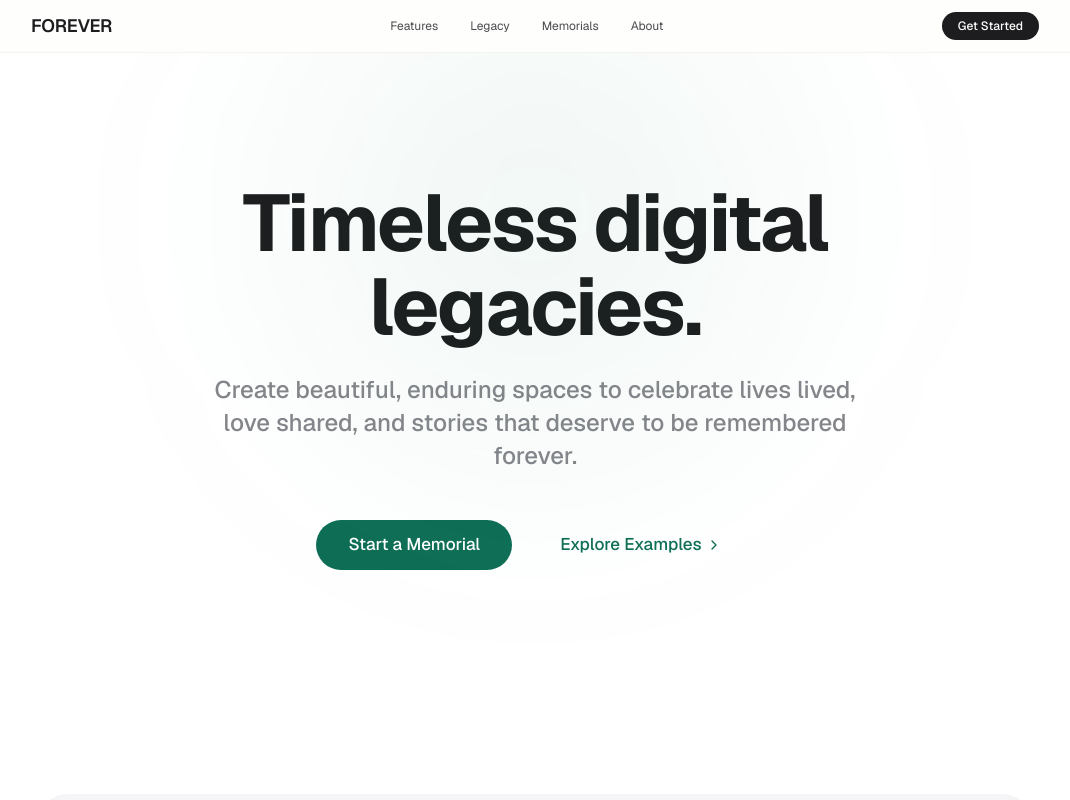
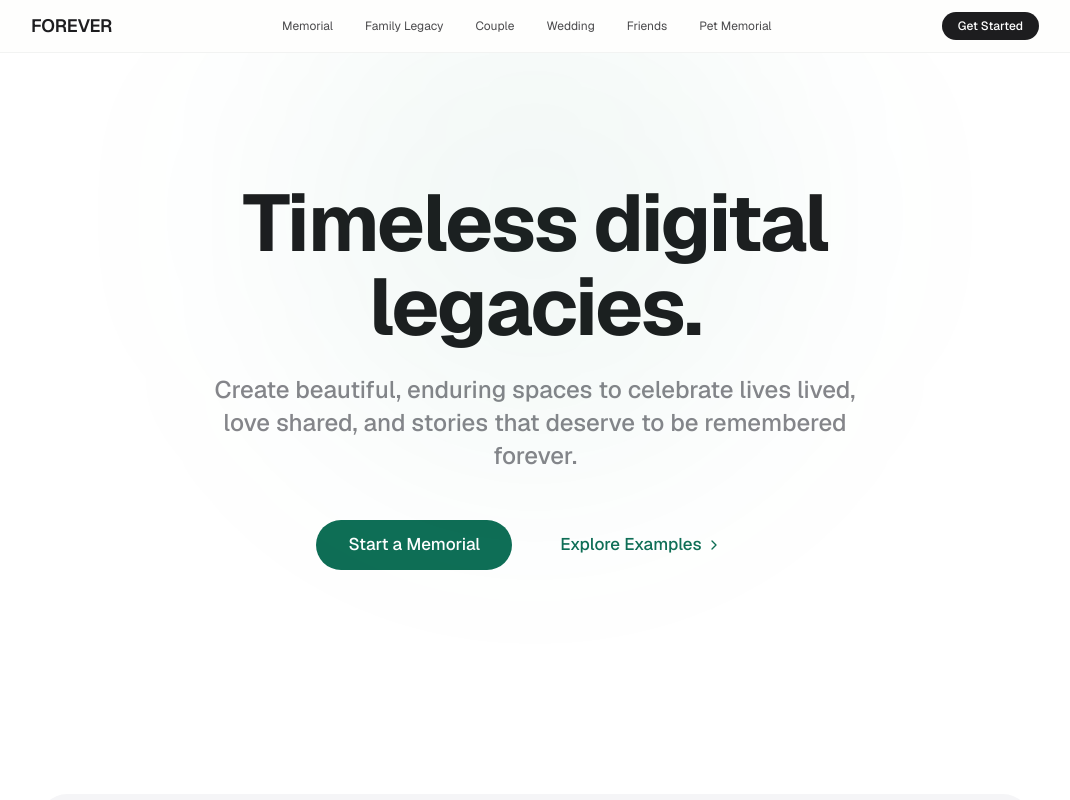
Before and after one commit to olelemon-wq/ForeverProject-, a Next.js app: page / in a window 1280 px wide. Shown: the top 800 px of the page, without its empty margins (105-1175 px from the left). Built offline with nearby package versions, Linux system fonts and the light colour scheme; a web font is replaced by a local one.

Commit message:
style: update landing page navigation menu items to match user list

```diff
--- a/app/(marketing)/layout.tsx
+++ b/app/(marketing)/layout.tsx
@@ -22,18 +22,24 @@ export default function MarketingLayout({
           </Link>
 
           {/* Desktop links */}
-          <div className="hidden md:flex items-center gap-8 text-xs font-normal text-[#1D1D1F]/80">
-            <a href="#features" className="hover:text-[#1D1D1F] transition-colors duration-300">
-              Features
+          <div className="hidden lg:flex items-center gap-6 xl:gap-8 text-xs font-normal text-[#1D1D1F]/80">
+            <a href="#memorial" className="hover:text-[#1D1D1F] transition-colors duration-300">
+              Memorial
             </a>
-            <a href="#legacy" className="hover:text-[#1D1D1F] transition-colors duration-300">
-              Legacy
+            <a href="#family-legacy" className="hover:text-[#1D1D1F] transition-colors duration-300">
+              Family Legacy
             </a>
-            <a href="#memorials" className="hover:text-[#1D1D1F] transition-colors duration-300">
-              Memorials
+            <a href="#couple" className="hover:text-[#1D1D1F] transition-colors duration-300">
+              Couple
             </a>
-            <a href="#about" className="hover:text-[#1D1D1F] transition-colors duration-300">
-              About
+            <a href="#wedding" className="hover:text-[#1D1D1F] transition-colors duration-300">
+              Wedding
+            </a>
+            <a href="#friends" className="hover:text-[#1D1D1F] transition-colors duration-300">
+              Friends
+            </a>
+            <a href="#pet-memorial" className="hover:text-[#1D1D1F] transition-colors duration-300">
+              Pet Memorial
             </a>
           </div>
 
@@ -48,7 +54,7 @@ export default function MarketingLayout({
 
             <button
               onClick={() => setIsMobileMenuOpen(!isMobileMenuOpen)}
-              className="md:hidden text-[#1D1D1F] hover:opacity-80 transition-opacity cursor-pointer p-1"
+              className="lg:hidden text-[#1D1D1F] hover:opacity-80 transition-opacity cursor-pointer p-1"
             >
               {isMobileMenuOpen ? <X className="w-5 h-5" /> : <Menu className="w-5 h-5" />}
             </button>
@@ -56,35 +62,49 @@ export default function MarketingLayout({
 
           {/* Mobile Dropdown Panel */}
           {isMobileMenuOpen && (
-            <div className="md:hidden absolute left-0 right-0 top-full border-b border-[#bfc9c3]/20 bg-[#FFFFFF] shadow-xl z-50 divide-y divide-[#bfc9c3]/10">
+            <div className="lg:hidden absolute left-0 right-0 top-full border-b border-[#bfc9c3]/20 bg-[#FFFFFF] shadow-xl z-50 divide-y divide-[#bfc9c3]/10">
               <div className="flex flex-col p-4 gap-2 bg-[#FFFFFF]">
                 <a
-                  href="#features"
+                  href="#memorial"
                   onClick={() => setIsMobileMenuOpen(false)}
                   className="px-4 py-3 text-sm font-medium text-[#1D1D1F]/80 hover:text-[#1D1D1F] hover:bg-[#F5F5F7] rounded-xl transition block"
                 >
-                  Features
+                  Memorial
                 </a>
                 <a
-                  href="#legacy"
+                  href="#family-legacy"
                   onClick={() => setIsMobileMenuOpen(false)}
                   className="px-4 py-3 text-sm font-medium text-[#1D1D1F]/80 hover:text-[#1D1D1F] hover:bg-[#F5F5F7] rounded-xl transition block"
                 >
-                  Legacy
+                  Family Legacy
                 </a>
                 <a
-                  href="#memorials"
+                  href="#couple"
                   onClick={() => setIsMobileMenuOpen(false)}
                   className="px-4 py-3 text-sm font-medium text-[#1D1D1F]/80 hover:text-[#1D1D1F] hover:bg-[#F5F5F7] rounded-xl transition block"
                 >
-                  Memorials
+                  Couple
                 </a>
                 <a
-                  href="#about"
+                  href="#wedding"
                   onClick={() => setIsMobileMenuOpen(false)}
                   className="px-4 py-3 text-sm font-medium text-[#1D1D1F]/80 hover:text-[#1D1D1F] hover:bg-[#F5F5F7] rounded-xl transition block"
                 >
-                  About
+                  Wedding
+                </a>
+                <a
+                  href="#friends"
+                  onClick={() => setIsMobileMenuOpen(false)}
+                  className="px-4 py-3 text-sm font-medium text-[#1D1D1F]/80 hover:text-[#1D1D1F] hover:bg-[#F5F5F7] rounded-xl transition block"
+                >
+                  Friends
+                </a>
+                <a
+                  href="#pet-memorial"
+                  onClick={() => setIsMobileMenuOpen(false)}
+                  className="px-4 py-3 text-sm font-medium text-[#1D1D1F]/80 hover:text-[#1D1D1F] hover:bg-[#F5F5F7] rounded-xl transition block"
+                >
+                  Pet Memorial
                 </a>
                 <Link
                   href="/login"
--- a/app/(marketing)/page.tsx
+++ b/app/(marketing)/page.tsx
@@ -53,7 +53,7 @@ export default function MarketingHome() {
       </section>
 
       {/* MEMORIAL SECTION */}
-      <section id="features" className="py-12 md:py-24">
+      <section id="memorial" className="py-12 md:py-24">
         <div className="max-w-[1040px] mx-auto px-6">
           <div className="flex flex-col md:flex-row items-center gap-12 bg-[#F5F5F7] rounded-[28px] overflow-hidden p-12 md:p-16">
             <div className="w-full md:w-1/2 order-2 md:order-1 relative rounded-3xl overflow-hidden aspect-[4/5] bg-[#F5F5F7]">
@@ -84,7 +84,7 @@ export default function MarketingHome() {
       </section>
 
       {/* COUPLE / WEDDING SECTION */}
-      <section id="legacy" className="py-12 md:py-24">
+      <section id="couple" className="py-12 md:py-24">
         <div className="max-w-[1040px] mx-auto px-6 space-y-8">
           <div className="relative w-full rounded-[32px] overflow-hidden bg-[#F5F5F7] flex flex-col md:flex-row items-stretch min-h-[560px]">
             <div className="w-full md:w-1/2 p-12 md:p-20 flex flex-col justify-center z-10 bg-[#FFFFFF] md:bg-transparent md:bg-gradient-to-r md:from-[#FFFFFF] md:via-[#FFFFFF]/90 md:to-transparent">
@@ -155,7 +155,7 @@ export default function MarketingHome() {
       </section>
 
       {/* WEDDING SECTION */}
-      <section className="py-12 md:py-24 bg-[#F5F5F7]">
+      <section id="wedding" className="py-12 md:py-24 bg-[#F5F5F7]">
         <div className="max-w-[1040px] mx-auto px-6 space-y-8">
           <div className="relative w-full rounded-[32px] overflow-hidden flex flex-col md:flex-row items-stretch min-h-[560px] bg-[#FFFFFF]">
             <div className="relative md:absolute md:inset-0 md:right-1/2 w-full md:w-1/2 h-[300px] md:h-full">
@@ -226,7 +226,7 @@ export default function MarketingHome() {
       </section>
 
       {/* FAMILY LEGACY SECTION */}
-      <section id="memorials" className="py-12 md:py-24">
+      <section id="family-legacy" className="py-12 md:py-24">
         <div className="max-w-[1040px] mx-auto px-6">
           <div className="flex flex-col md:flex-row items-center gap-12 bg-[#F5F5F7] rounded-[28px] overflow-hidden p-12 md:p-16">
             <div className="w-full md:w-1/2 order-2 md:order-1 relative rounded-3xl overflow-hidden aspect-[16/9] bg-[#F5F5F7]">
@@ -257,7 +257,7 @@ export default function MarketingHome() {
       </section>
 
       {/* FRIENDS SECTION */}
-      <section id="about" className="py-12 md:py-24">
+      <section id="friends" className="py-12 md:py-24">
         <div className="max-w-[1040px] mx-auto px-6 space-y-8">
           <div className="relative w-full rounded-[32px] overflow-hidden bg-[#F5F5F7] flex flex-col md:flex-row items-stretch min-h-[560px]">
             <div className="w-full md:w-1/2 p-12 md:p-20 flex flex-col justify-center z-10 bg-[#FFFFFF] md:bg-transparent md:bg-gradient-to-r md:from-[#FFFFFF] md:via-[#FFFFFF]/90 md:to-transparent">
@@ -342,7 +342,7 @@ export default function MarketingHome() {
       </section>
 
       {/* PET SECTION */}
-      <section className="py-12 md:py-24">
+      <section id="pet-memorial" className="py-12 md:py-24">
         <div className="max-w-[1040px] mx-auto px-6 space-y-8">
           <div className="relative w-full rounded-[32px] overflow-hidden flex flex-col md:flex-row items-stretch min-h-[560px] bg-[#F5F5F7]">
             <div className="relative md:absolute md:inset-0 md:right-1/2 w-full md:w-1/2 h-[300px] md:h-full">
```
